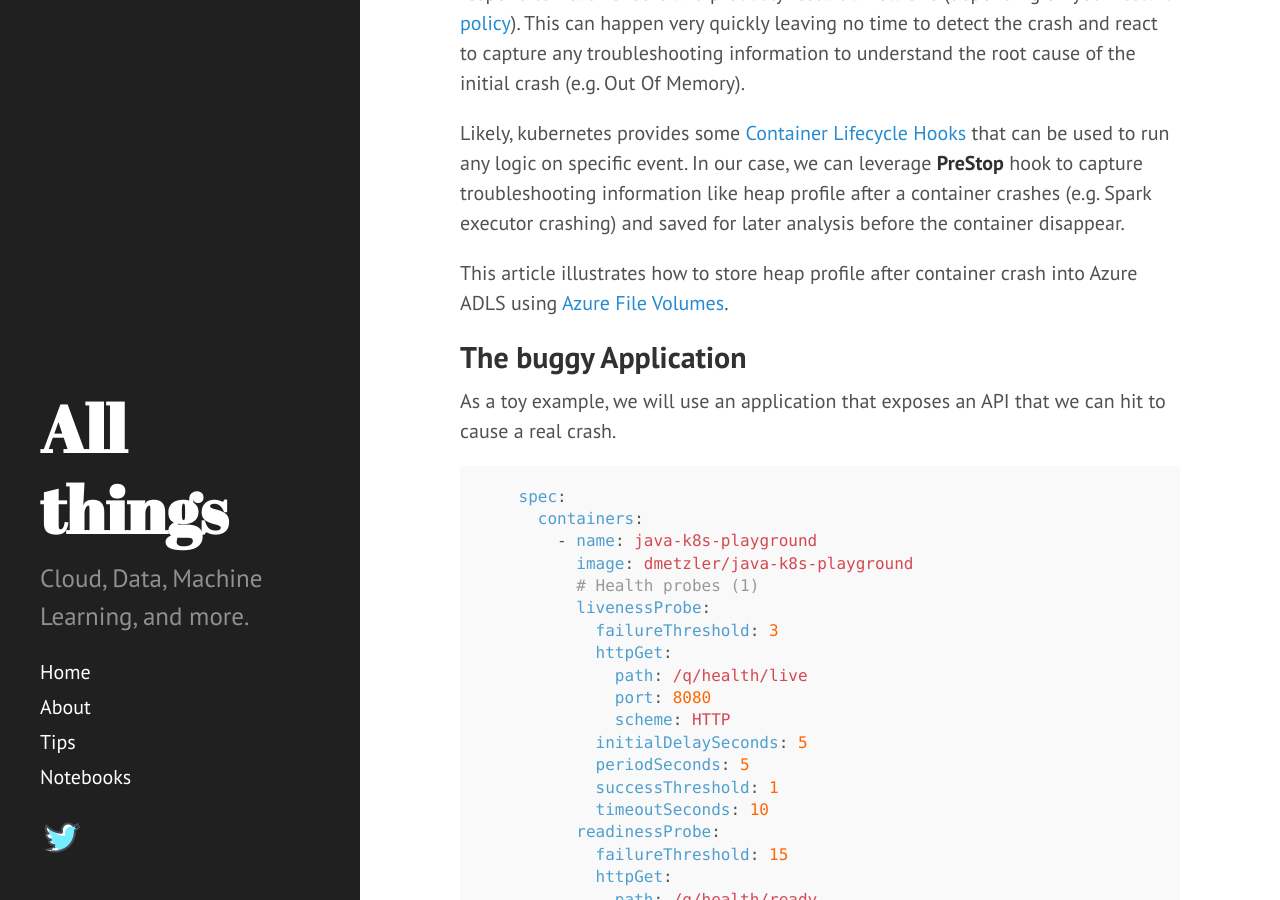
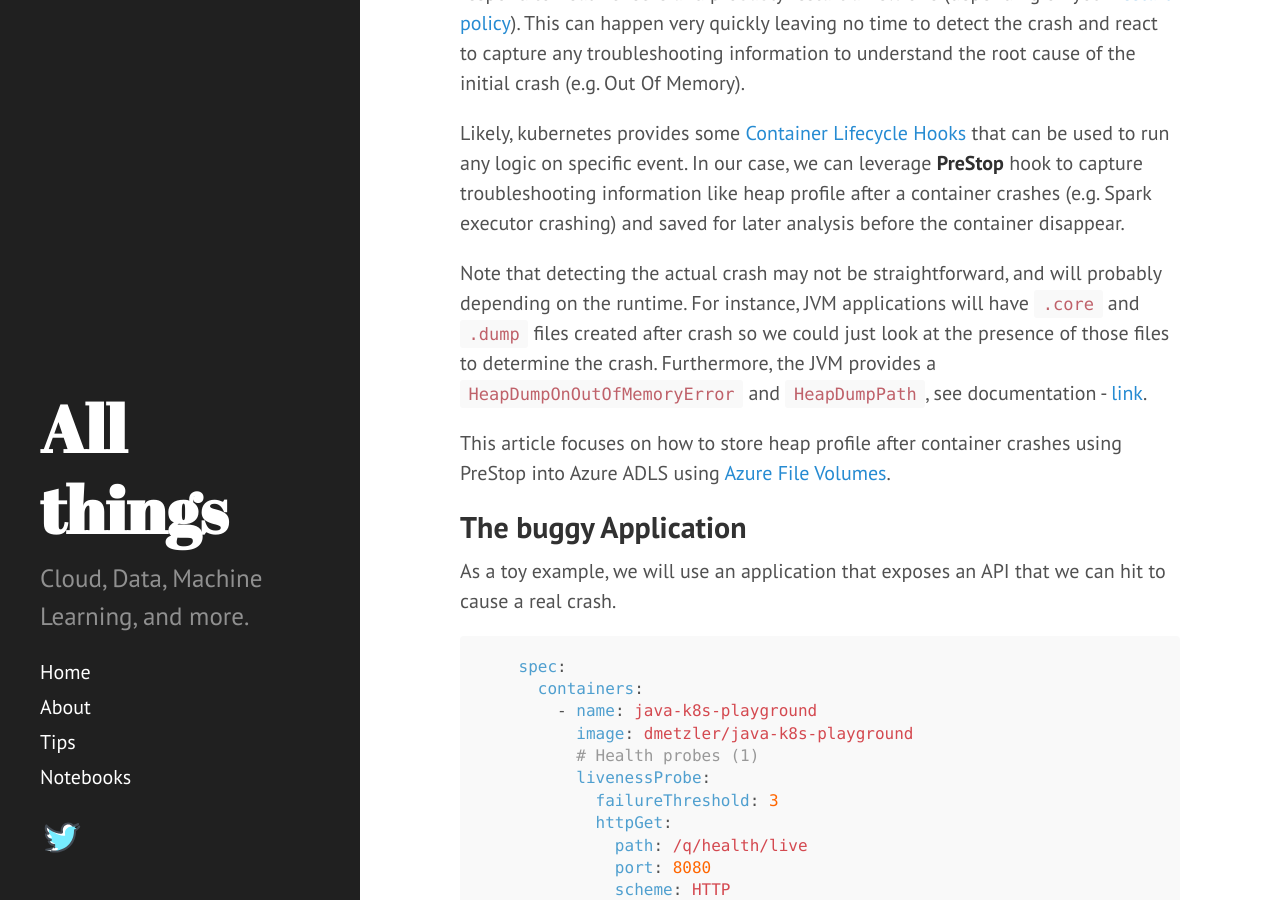
Before and after one commit to dzlab/dzlab.github.io, a Jekyll site: the page built from _posts/2021-12-16-k8s-prestop.md, in a window 1280 px wide and 900 px high, scrolled down 562 px. Built offline with Jekyll 4.4.1, drawn with Linux system fonts in a browser that asks for light colours; nearby versions of some CDN libraries; a script that is not in the unit is left out; the table of contents is made by our own code; some of the changed text lies outside the part shown.

Commit message:
detecting crashes

```diff
--- a/_posts/2021-12-16-k8s-prestop.md
+++ b/_posts/2021-12-16-k8s-prestop.md
@@ -14,7 +14,9 @@ Debugging container crashes on kubernetes can be frustrating, especially those d
 
 Likely, kubernetes provides some [Container Lifecycle Hooks](https://kubernetes.io/docs/concepts/containers/container-lifecycle-hooks/) that can be used to run any logic on specific event. In our case, we can leverage **PreStop** hook to capture troubleshooting information like heap profile after a container crashes (e.g. Spark executor crashing) and saved for later analysis before the container disappear.
 
-This article illustrates how to store heap profile after container crash into Azure ADLS using [Azure File Volumes](https://docs.microsoft.com/en-us/azure/aks/azure-files-volume).
+Note that detecting the actual crash may not be straightforward, and will probably depending on the runtime. For instance, JVM applications will have `.core` and `.dump` files created after crash so we could just look at the presence of those files to determine the crash. Furthermore, the JVM provides a `HeapDumpOnOutOfMemoryError` and `HeapDumpPath`, see documentation - [link](https://docs.oracle.com/javase/7/docs/webnotes/tsg/TSG-VM/html/clopts.html).
+
+This article focuses on how to store heap profile after container crashes using PreStop into Azure ADLS using [Azure File Volumes](https://docs.microsoft.com/en-us/azure/aks/azure-files-volume).
 
 ## The buggy Application
 As a toy example, we will use an application that exposes an API that we can hit to cause a real crash.
@@ -302,3 +304,4 @@ Here are additional resources for alternative ways to capture troubleshooting in
 - How to Dump OOMKilled Process on Kubernetes - [link](https://medium.com/@pamir.erdem/how-to-dump-oomkilled-process-on-kubernetes-b77cccf421a2)
 - Troubleshooting a Java Application In Kubernetes - [link](https://dmetzler.github.io/troubleshooting-java-apps-in-k8s/)
 - How To Get A Heap Dump From Kubernetes K8S Pod - [link](https://www.adoclib.com/blog/how-to-get-a-heap-dump-from-kubernetes-k8s-pod.html)
+- 7 Ways to Capture Java Heap Dumps - [link](https://dzone.com/articles/how-to-capture-java-heap-dumps-7-options)
```
